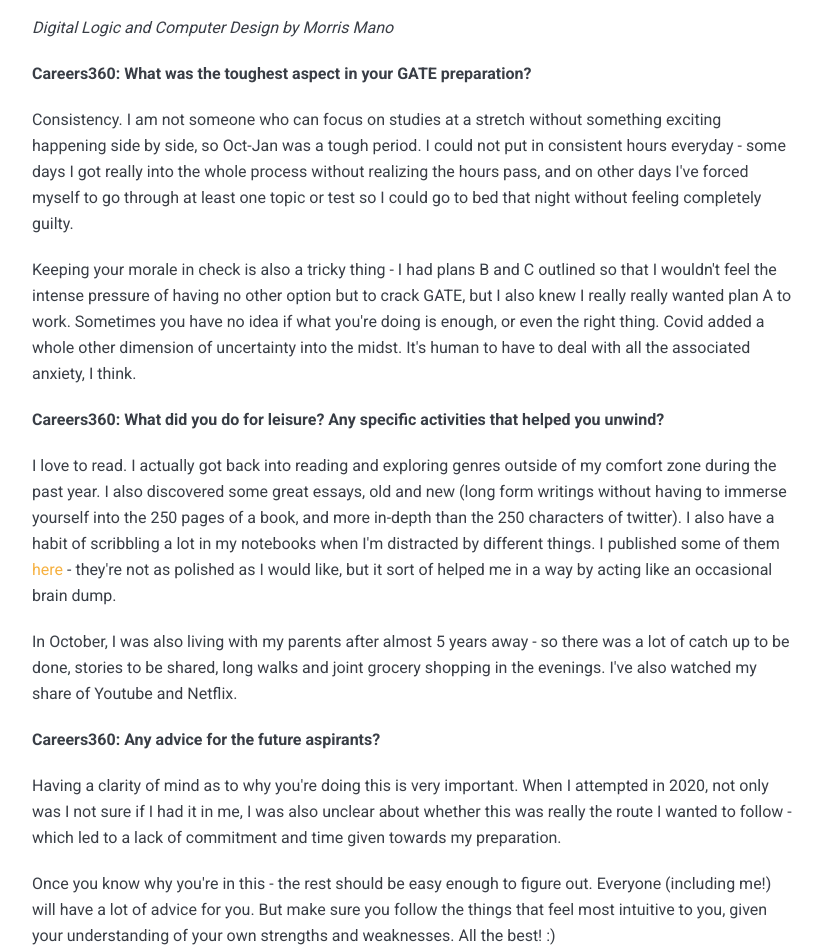
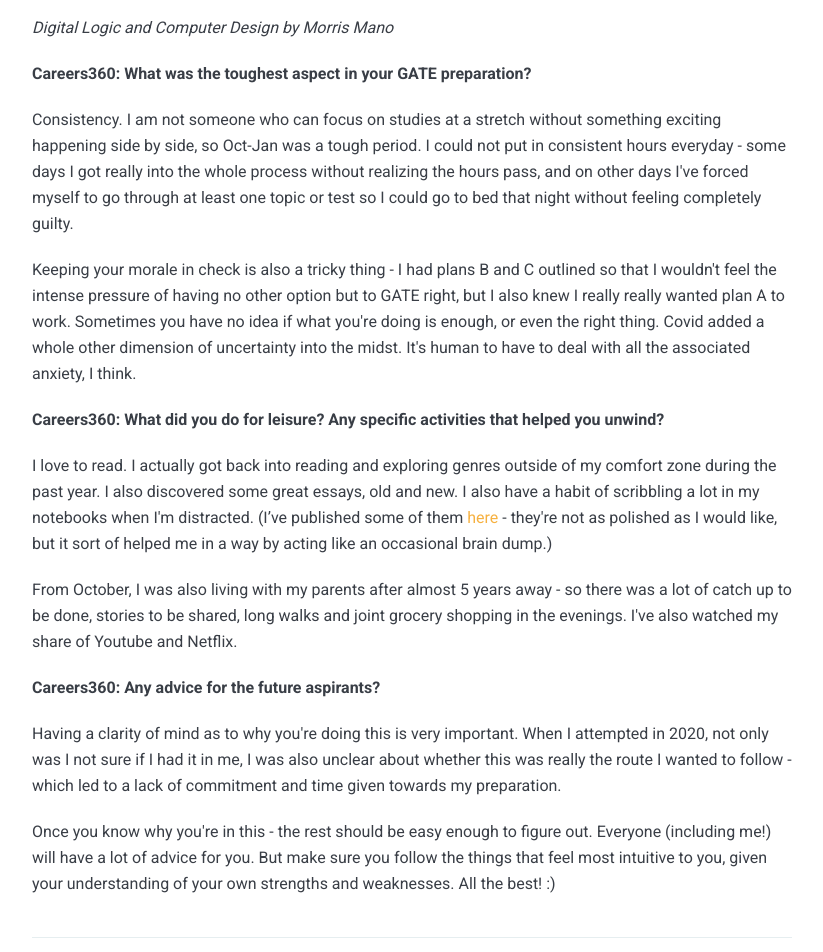
Before and after one commit to liyanasahir/liyanasahir.github.io, a Jekyll site: the page built from _posts/2021-03-31-on-gate.md, in a window 1280 px wide and 1400 px high, scrolled down 3811 px. Shown: the top 952 px of the window, without its empty margins (228-1051 px from the left). Built offline with Jekyll 4.4.1, drawn with Linux system fonts in a browser that asks for light colours; nearby versions of some CDN libraries; comment, search, counter and statistics services are not loaded; some of the changed text lies outside the part shown.

Commit message:
minor changes

```diff
--- a/_posts/2021-03-31-on-gate.md
+++ b/_posts/2021-03-31-on-gate.md
@@ -90,13 +90,13 @@
 
 Consistency. I am not someone who can focus on studies at a stretch without something exciting happening side by side, so Oct-Jan was a tough period. I could not put in consistent hours everyday - some days I got really into the whole process without realizing the hours pass, and on other days I&#39;ve forced myself to go through at least one topic or test so I could go to bed that night without feeling completely guilty.
 
-Keeping your morale in check is also a tricky thing - I had plans B and C outlined so that I wouldn&#39;t feel the intense pressure of having no other option but to crack GATE, but I also knew I really really wanted plan A to work. Sometimes you have no idea if what you&#39;re doing is enough, or even the right thing. Covid added a whole other dimension of uncertainty into the midst. It&#39;s human to have to deal with all the associated anxiety, I think.
+Keeping your morale in check is also a tricky thing - I had plans B and C outlined so that I wouldn&#39;t feel the intense pressure of having no other option but to GATE right, but I also knew I really really wanted plan A to work. Sometimes you have no idea if what you&#39;re doing is enough, or even the right thing. Covid added a whole other dimension of uncertainty into the midst. It&#39;s human to have to deal with all the associated anxiety, I think.
 
 **Careers360: What did you do for leisure? Any specific activities that helped you unwind?**
 
-I love to read. I actually got back into reading and exploring genres outside of my comfort zone during the past year. I also discovered some great essays, old and new (long form writings without having to immerse yourself into the 250 pages of a book, and more in-depth than the 250 characters of twitter). I also have a habit of scribbling a lot in my notebooks when I&#39;m distracted by different things. I published some of them [here](https://liyana.substack.com/) - they&#39;re not as polished as I would like, but it sort of helped me in a way by acting like an occasional brain dump.
+I love to read. I actually got back into reading and exploring genres outside of my comfort zone during the past year. I also discovered some great essays, old and new. I also have a habit of scribbling a lot in my notebooks when I&#39;m distracted. (I've published some of them [here](https://liyana.substack.com/p/why-flushbuffer) - they&#39;re not as polished as I would like, but it sort of helped me in a way by acting like an occasional brain dump.)
 
-In October, I was also living with my parents after almost 5 years away - so there was a lot of catch up to be done, stories to be shared, long walks and joint grocery shopping in the evenings. I&#39;ve also watched my share of Youtube and Netflix.
+From October, I was also living with my parents after almost 5 years away - so there was a lot of catch up to be done, stories to be shared, long walks and joint grocery shopping in the evenings. I&#39;ve also watched my share of Youtube and Netflix.
 
 **Careers360: Any advice for the future aspirants?**
 
```
Also changed, not shown: other parts of _posts/2021-03-31-on-gate.md (+4 -3 lines).
